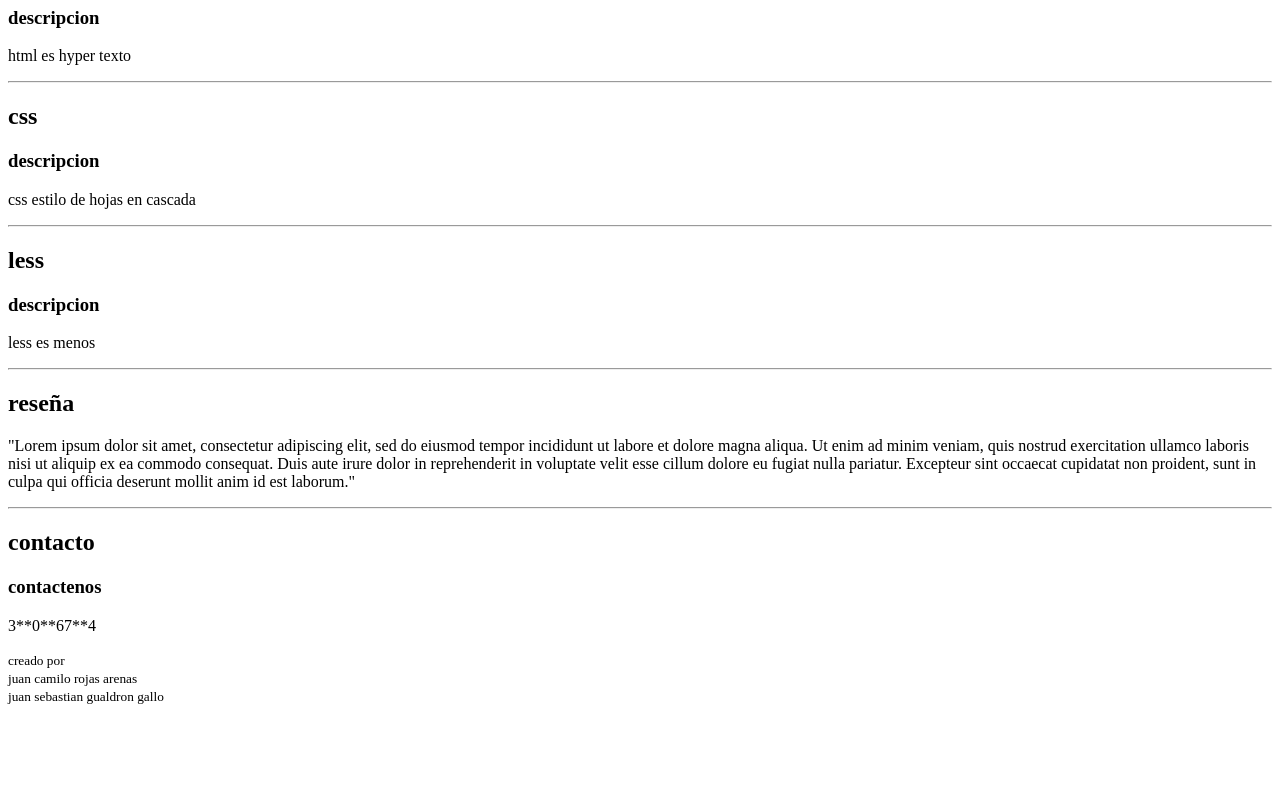
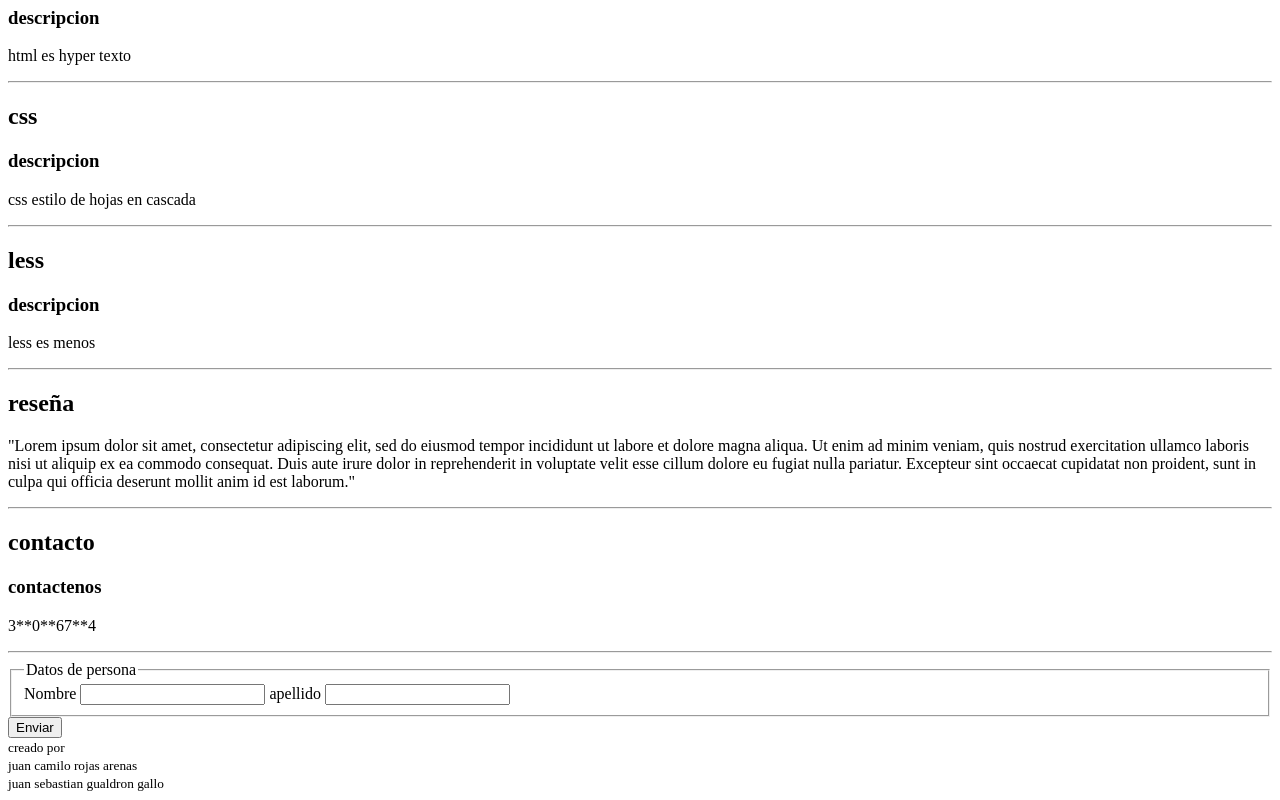
Before and after one commit to juancamilorojasarenas/quix_html, a plain HTML site: page index.html in a window 1280 px wide. Shown: the part 326-1126 px from the top of the page. Before the commit the page ends 1039 px from the top, so only its background shows below. Drawn offline with Linux system fonts and the light colour scheme.

Commit message:
feat: :bug: bug fixed
a bug was fixed

by juan camilo rojas areenas

```diff
--- a/index.html
+++ b/index.html
@@ -54,6 +54,15 @@
             <h3>contactenos</h3>
             <p>3**0**67**4</p>
         </section>
+        <hr>
+        <fieldset>
+                <legend>Datos de persona</legend>
+                <label for="nombre">Nombre</label>
+                <input type="text" name="nombre" id="nombre" required/>
+                <label for="apellido">apellido</label>
+                <input type="text" name="apellido" id="apellido" required/>
+        </fieldset>
+        <button type="submit">Enviar</button>
     </main>
     <footer>
         <small>creado por</small><br>
```
